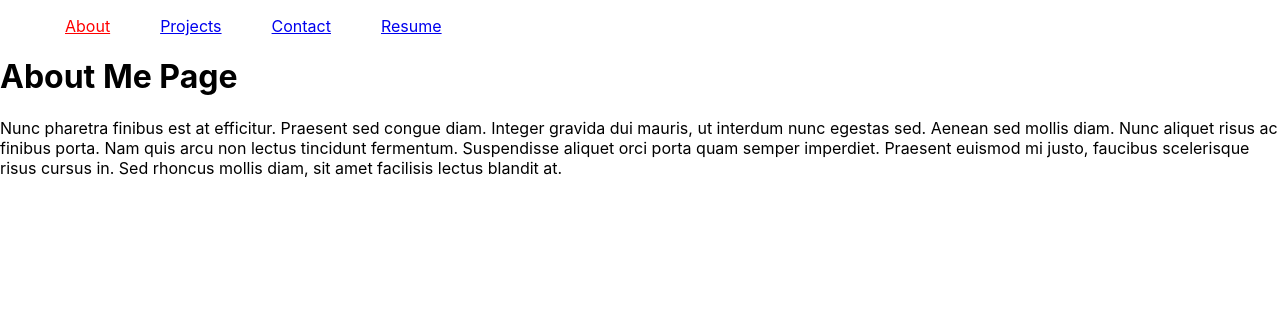
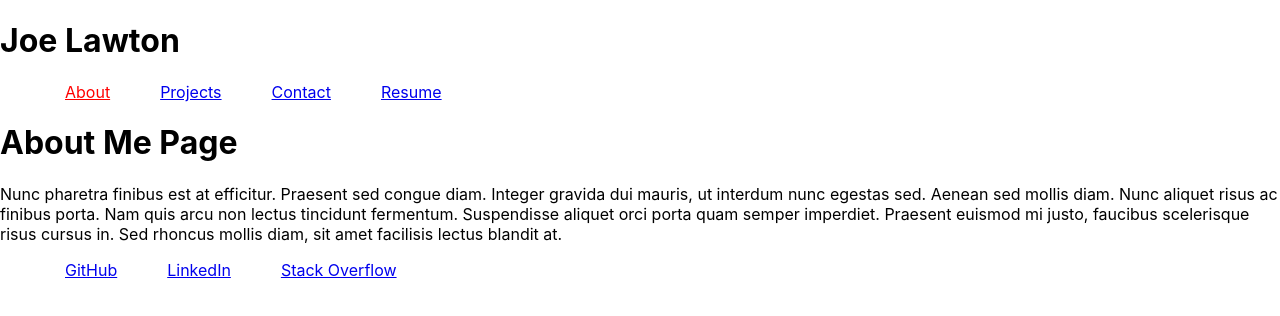
Before and after one commit to jdlawton/react-portfolio, a React (Create React App) app: page / in a window 1280 px wide. Shown: the top 316 px of the page. Built offline with nearby package versions, Linux system fonts and the light colour scheme.

Commit message:
Added Footer component with links to GH, LinkedIn, and Stack Overflow

```diff
--- /dev/null
+++ b/src/components/Footer.js
@@ -0,0 +1,37 @@
+import React from 'react';
+
+function Footer() {
+
+    //Set up the links I want to have in my footer in an array so I can map them in the return statement.
+    const links = [
+        {
+            name: 'GitHub',
+            url: 'https://github.com/jdlawton'
+        },
+        {
+            name: 'LinkedIn',
+            url: 'https://www.linkedin.com/in/joseph-lawton-702577ba/'
+        },
+        {
+            name: 'Stack Overflow',
+            url: 'https://stackexchange.com/users/18639998/joe-lawton'
+        }
+    ];
+
+    //Return a list containing the links to all of the sites listed above. NOTE: The rel="noopener noreferrer" in the links was added
+    //on the reccomendation of a warning I received when compiling this code. It is to prevent the possability of a new tab being hijacked.
+    return (
+        <footer>
+            <ul className="nav-list">
+                {links.map((link) => (
+                    <li className="list-item" key={link.name}>
+                        <a href={link.url} target="_blank" rel="noopener noreferrer">{link.name}</a>
+                    </li>
+                ))}
+            </ul>
+        </footer>
+
+    );
+}
+
+export default Footer;
--- a/src/components/Portfolio.js
+++ b/src/components/Portfolio.js
@@ -1,5 +1,6 @@
 import React, {useState} from 'react';
 import Nav from './Nav';
+import Footer from './Footer';
 import About from './pages/About';
 import Projects from './pages/Projects';
 import Contact from './pages/Contact';
@@ -31,8 +32,10 @@ function Portfolio() {
     //handle rendering and highlighting the page titles in the navigation bar.
     return (
         <div>
+            <h1>Joe Lawton</h1>
             <Nav currentPage={currentPage} setCurrentPage={setCurrentPage} />
             <div>{renderPage(currentPage)}</div>
+            <Footer />
         </div>
     );
 }
```
